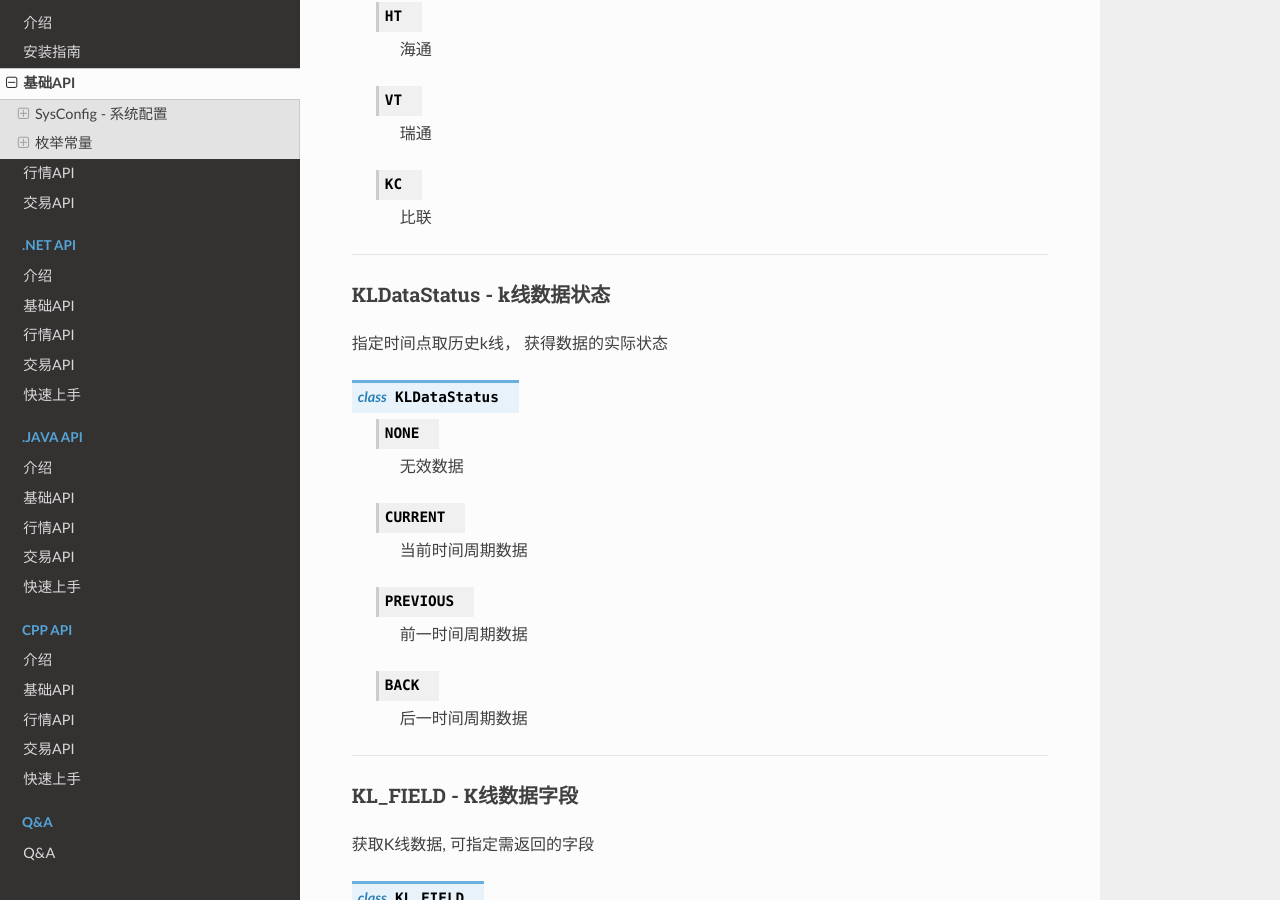
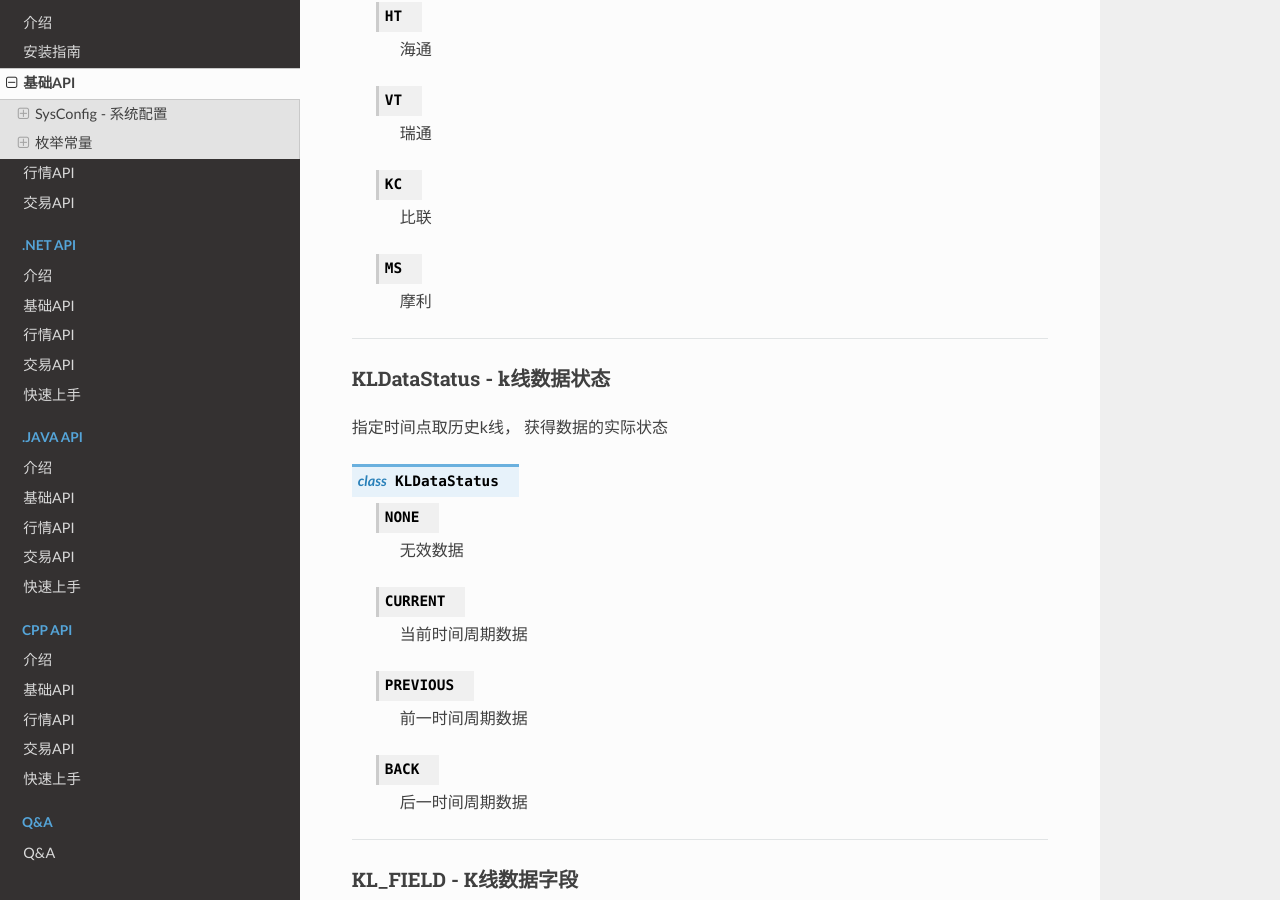
Before and after one commit to FutunnOpen/futu-api-doc, a Sphinx documentation site: the page built from doc_maker/source/api/Base_API.rst, in a window 1280 px wide and 900 px high, scrolled down 8413 px. Built offline with Sphinx 7.4.7 and the Read the Docs theme 2.0.0, drawn with Linux system fonts in a browser that asks for light colours.

Commit message:
补充说明

```diff
--- a/doc_maker/source/api/Base_API.rst
+++ b/doc_maker/source/api/Base_API.rst
@@ -428,6 +428,9 @@ Issuer - 发行人过滤列表
 
   比联
 
+ ..  py:attribute:: MS
+
+  摩利
 --------------------------------------
 
 KLDataStatus - k线数据状态
--- a/doc_maker/source/api/Quote_API.rst
+++ b/doc_maker/source/api/Quote_API.rst
@@ -1470,7 +1470,7 @@
         maturity_time_min           str               到期日, 到期日范围的开始时间
         maturity_time_max           str               到期日范围的结束时间
         ipo_period                  str               上市日 参见 IpoPeriod_
-        price_type                  str               价内/价外（该字段为百分比字段，默认不展示%）参见 PriceType_
+        price_type                  str               价内/价外（该字段为百分比字段，默认不展示%）参见 PriceType_ , 界内证暂不支持界内外筛选
         status                      str               窝轮状态 参见 WarrantStatus_
         cur_price_min               double            最新价过滤起点
         cur_price_max               double            最新价过滤终点
--- a/doc_maker/source/protocol/base_define.rst
+++ b/doc_maker/source/protocol/base_define.rst
@@ -766,6 +766,7 @@ Issuer - 涡轮发行人
 		Issuer_HT = 20; //海通
 		Issuer_VT = 21; //瑞通
 		Issuer_KC = 22; //比联
+		Issuer_MS = 23; //摩利
 	}
 
 -----------------------------------------------
```
